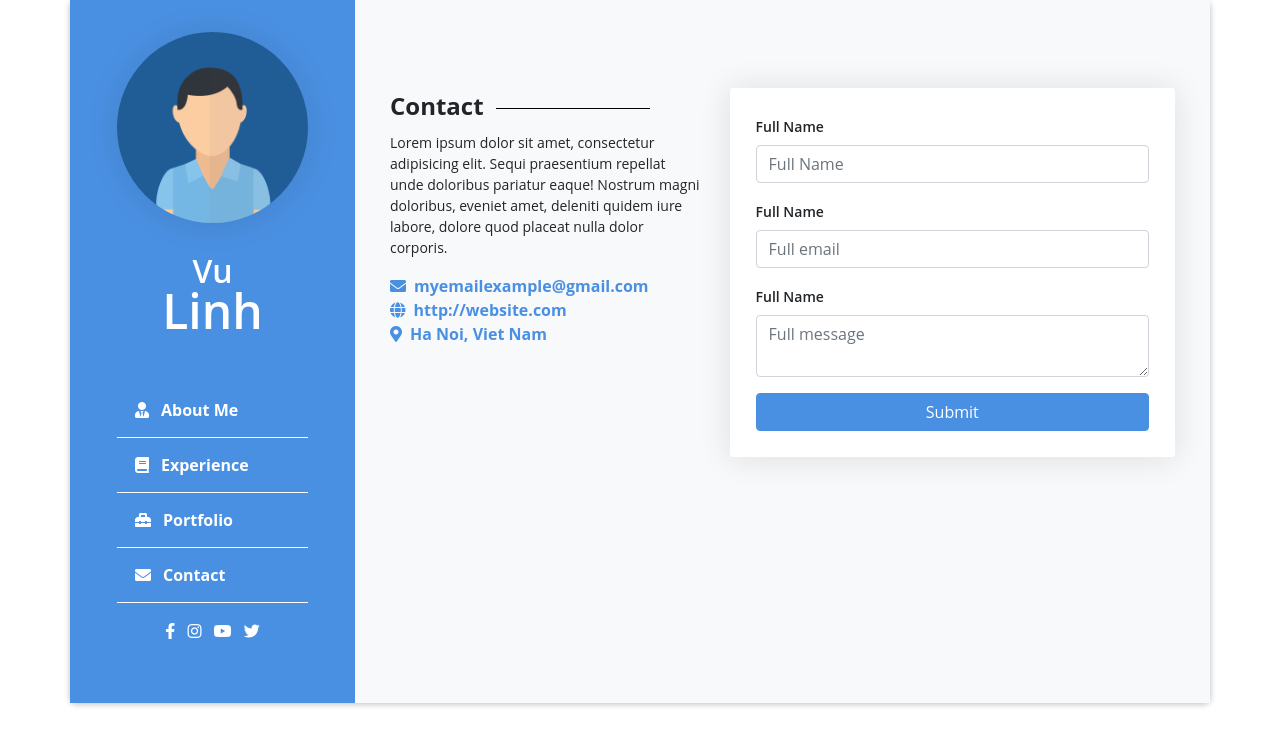
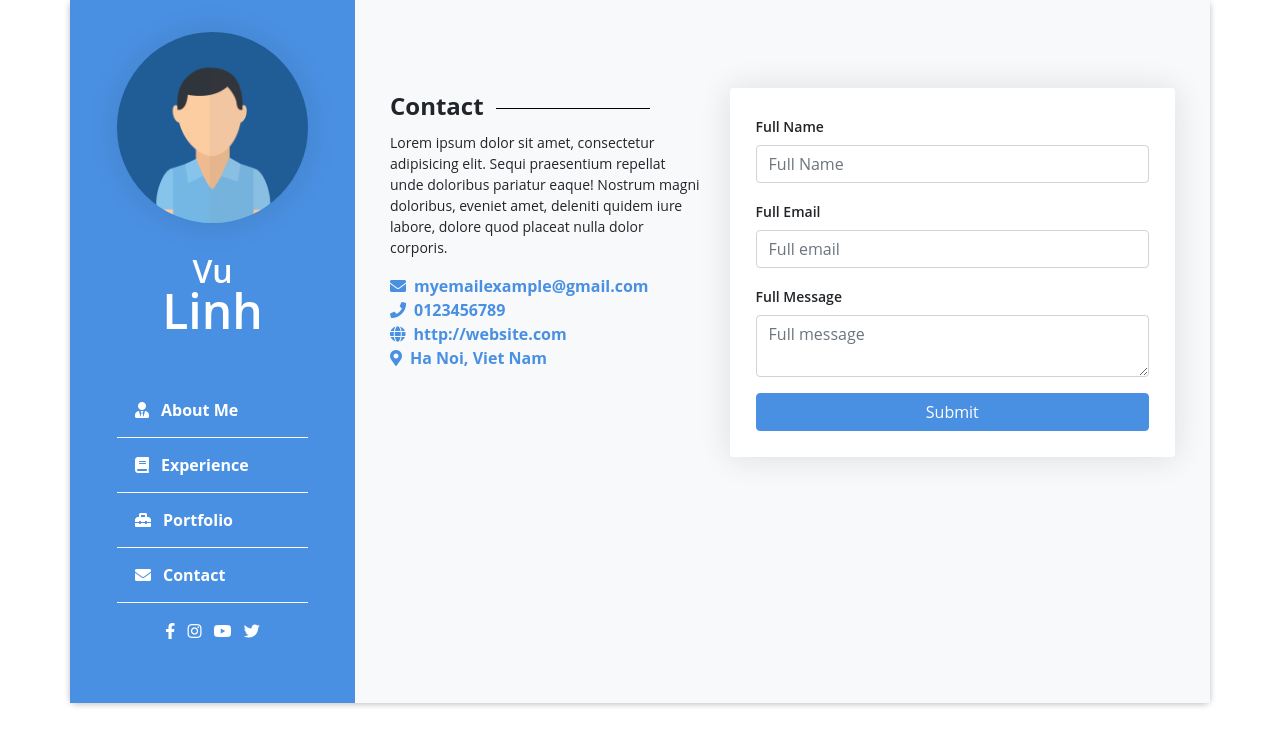
Before and after one commit to linhvq1/CSE485_VuQuyenLinh_1851060148_Big_Project, a PHP site: page / in a window 1280 px wide, after a click on "Contact". Shown: the top 743 px of the page. Run offline with PHP 8.4, Linux system fonts and the light colour scheme.

Commit message:
update index.php

```diff
--- a/index.php
+++ b/index.php
@@ -1,3 +1,10 @@
+<?php
+
+    // See the password_hash() example to see where this came from.
+    // $getNewPass = "1234";
+    // $hashNewPass = password_hash($getNewPass, PASSWORD_DEFAULT);
+    // echo $hashNewPass;
+?>
 <!doctype html>
 <html lang="en">
   <head>
@@ -151,7 +158,7 @@
                                 <i class="text-primary fa fa-award ml-2"></i>
                                 <div class="text-wrapper">
                                     <h5 class="font-weight-bold ml-3 mb-0">3 Years</h5>
-                                    <p class="ml-3 mb-0">Experiences</p>
+                                    <p class="ml-3 mb-0">Work Experiences</p>
                                 </div>
                             </div>
                         </div>
@@ -323,6 +330,7 @@
                             <p>Lorem ipsum dolor sit amet, consectetur adipisicing elit. Sequi praesentium repellat unde doloribus pariatur eaque! Nostrum magni doloribus, eveniet amet, deleniti quidem iure labore, dolore quod placeat nulla dolor corporis.</p>
                             <ul class="list-unstyled">
                                 <li class="font-weight-bold"><a href="#"><i class="fas fa-envelope mr-2"></i>myemailexample@gmail.com</a></li>
+                                <li class="font-weight-bold"><a href="#"><i class="fas fa-phone mr-2"></i>0123456789</a></li>
                                 <li class="font-weight-bold"><a href="#"><i class="fas fa-globe mr-2"></i>http://website.com</a></li>
                                 <li class="font-weight-bold"><a href="#"><i class="fas fa-map-marker-alt mr-2"></i>Ha Noi, Viet Nam</a></li>
                             </ul>
@@ -334,11 +342,11 @@
                                     <input type="text" id="full-name" placeholder="Full Name" class="form-control">
                                 </div>
                                 <div class="form-group">
-                                    <label for="full-email label">Full Name</label>
+                                    <label for="full-email label">Full Email</label>
                                     <input type="email" id="full-email" placeholder="Full email" class="form-control">
                                 </div>
                                 <div class="form-group">
-                                    <label for="full-message label">Full Name</label>
+                                    <label for="full-message label">Full Message</label>
                                     <textarea type="message" row="5" id="full-message" placeholder="Full message" class="form-control"></textarea>
                                 </div>
                                 <button type="submit" class="btn btn-primary">Submit</button>
```
